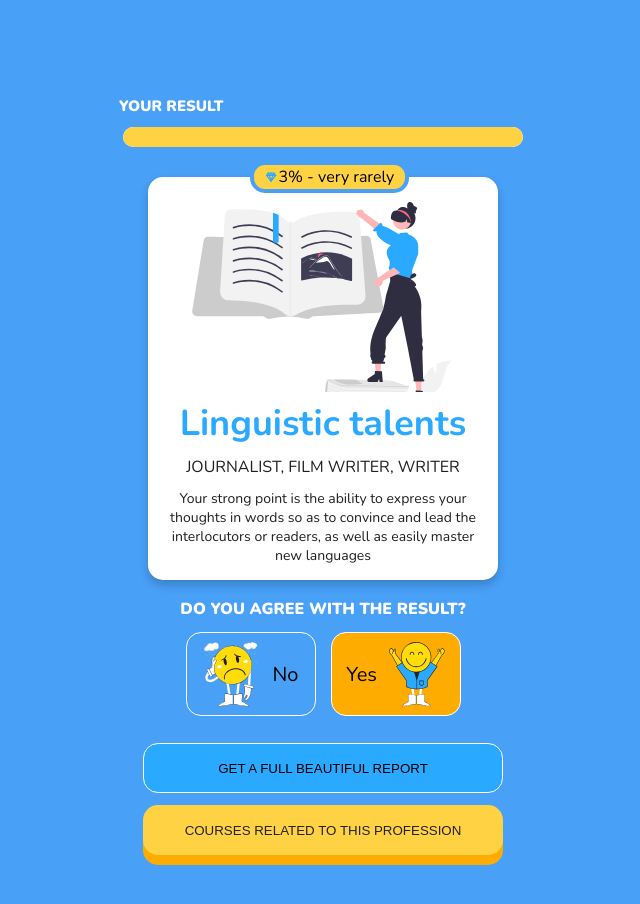
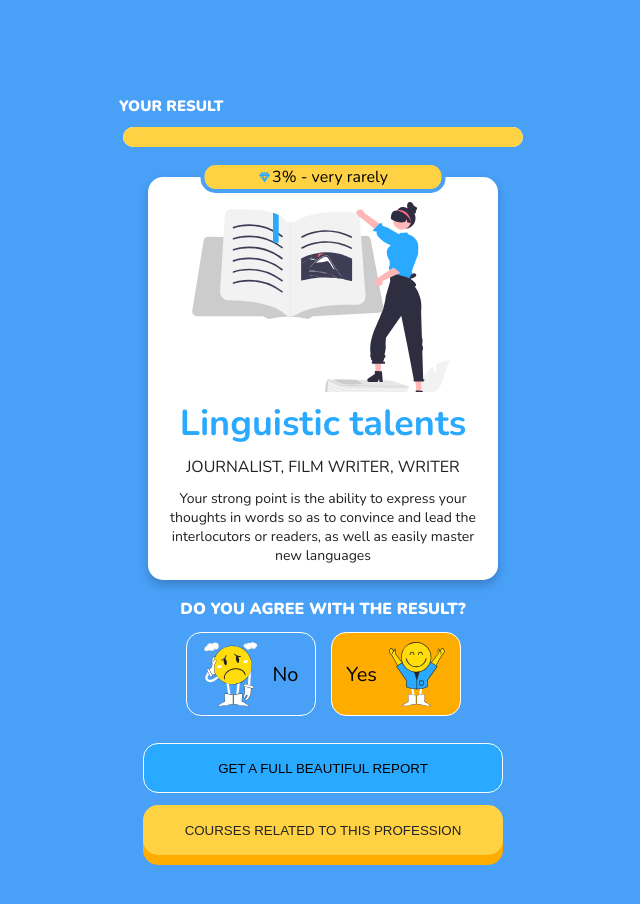
Before and after one commit to gguio/garageweb, a Next.js app: page /en/resultPage in a window 1280 px wide. Shown: the top 904 px of the page, without its empty margins (317-957 px from the left). Built offline with nearby package versions, Linux system fonts and the light colour scheme.

Commit message:
пофиксены все основные баги

```diff
--- a/app/[lng]/resultPage/page.tsx
+++ b/app/[lng]/resultPage/page.tsx
@@ -36,6 +36,7 @@ import Philosophy from "@/public/resultPage/philosophy.svg";
 import SadFace from "@/public/resultPage/sad_face.svg";
 import HappyFace from "@/public/resultPage/happy_face.svg";
 import { RootLayoutParams } from "../layout";
+import Link from "next/link";
 
 const ProgressBar = ({
     questNumber,
@@ -224,11 +225,19 @@ export default function ResultPage({ params }: { params: RootLayoutParams }) {
                 {" "}
                 {localStrings.button1.toUpperCase()}
             </Button>
-
-            <Button styleContainer={{ marginTop: 12 }}>
-                {localStrings.button2.toUpperCase()}
-            </Button>
-
+            <Link
+                style={{
+                    width: "100%",
+                    display: "flex",
+                    justifyContent: "center",
+                }}
+                href="https://garagetesla.com/en"
+            >
+                <Button styleContainer={{ marginTop: 12 }}>
+                    {" "}
+                    {localStrings.button2.toUpperCase()}
+                </Button>
+            </Link>
             {/* You will need to replace FullResult with your own implementation */}
             {/* <FullResult
                 strings={strings}
--- a/app/css/resultPage.module.css
+++ b/app/css/resultPage.module.css
@@ -131,7 +131,9 @@
 .rarity {
     position: absolute;
     top: -16px;
-    left: 29%;
+    left: 50%;
+    transform: translateX(-50%);
+    width: 70%;
     display: flex;
     flex-direction: row;
     align-items: center;
```
Also changed, not shown: app/[lng]/testPage/page.tsx (+9 -8 lines).
